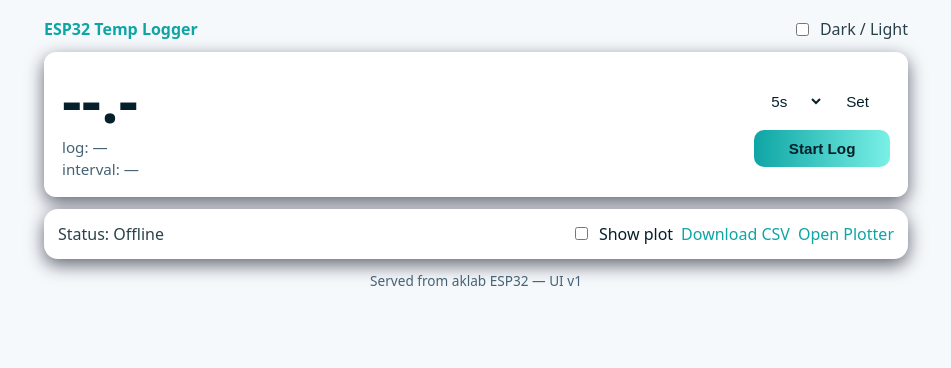
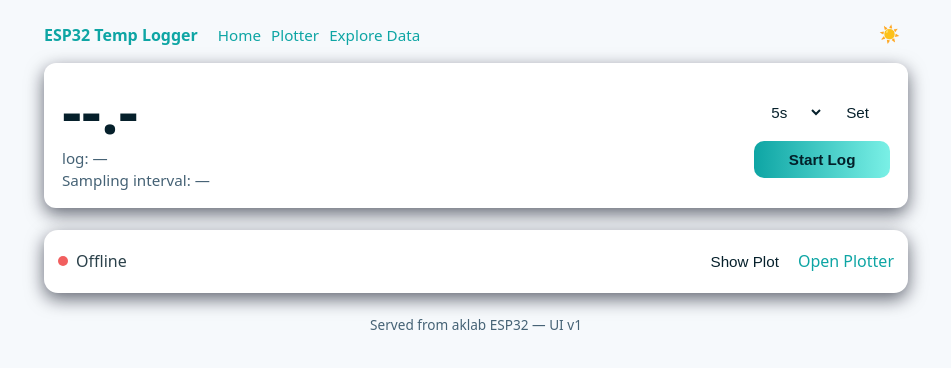
Before and after one commit to queezz/tclogger, a plain HTML site: page data/index.html in a window 1280 px wide. Shown: the whole page, without its empty margins (164-1115 px from the left). Drawn offline with Linux system fonts and the light colour scheme; no server answers.

Commit message:
feat(index): cosmetics and nav

```diff
--- a/data/index.html
+++ b/data/index.html
@@ -16,6 +16,24 @@
       .app{max-width:900px;margin:0 auto;padding:18px;box-sizing:border-box}
       header{display:flex;align-items:center;justify-content:space-between;margin-bottom:12px}
       h1{font-size:1rem;margin:0;color:var(--accent)}
+      /* tiny instrument-style nav */
+      .nav{display:flex;gap:10px;align-items:center;margin-left:8px}
+      .nav a{color:var(--accent);text-decoration:none;font-size:.95rem}
+      .nav a:hover{text-decoration:underline}
+      /* status LED */
+      .status{display:inline-flex;align-items:center;gap:8px}
+      .status-led{width:10px;height:10px;border-radius:50%;flex:0 0 10px}
+      .led-ok{background:#22c55e}
+      .led-connecting{background:#eab308;box-shadow:0 0 0 0 rgba(234,179,8,.7);animation:pulse 1.5s infinite}
+      .led-offline{background:#ef4444}
+      @keyframes pulse{to{box-shadow:0 0 0 10px rgba(234,179,8,0)}}
+      /* theme icon button */
+      .icon-btn{background:transparent;border:0;padding:6px 8px;border-radius:8px;font-size:1.05rem}
+      .icon-btn:focus-visible{outline:none;box-shadow:0 0 0 3px var(--ring)}
+      /* plot toggle secondary */
+      .ghost{background:transparent;border:1px solid rgba(255,255,255,0.08);padding:8px 10px;border-radius:10px}
+      /* card spacing for status row */
+      .status-row{margin:10px 0;padding:10px;border-radius:10px}
       .controls{display:flex;gap:8px;flex-wrap:wrap}
       .card{background:var(--card);border-radius:14px;padding:14px;box-shadow:0 6px 18px rgba(2,6,23,0.6)}
       .main{display:grid;grid-template-columns:1fr;gap:12px}
@@ -77,12 +95,16 @@
   <body>
     <div class="app">
       <header>
+        <div style="display:flex;align-items:center;gap:12px">
           <h1>ESP32 Temp Logger</h1>
+          <nav class="nav">
+            <a href="/index.html">Home</a>
+            <a href="/plotter.html">Plotter</a>
+            <a href="/explore.html">Explore Data</a>
+          </nav>
+        </div>
         <div class="controls">
-          <label class="toggle" title="Toggle dark/light mode">
-            <input id="themeToggle" type="checkbox" aria-label="Toggle theme" />
-            <span class="muted">Dark / Light</span>
-          </label>
+          <button id="themeBtn" class="icon-btn" title="Toggle theme" aria-label="Toggle theme">☀️</button>
         </div>
       </header>
 
@@ -92,7 +114,7 @@
             <div class="temp-value" id="tempValue">--.-</div>
             <div class="temp-meta">
               <div id="logLine" class="log-line">log: —</div>
-              <div id="intervalLine" class="interval-line">interval: —</div>
+              <div id="intervalLine" class="interval-line">Sampling interval: —</div>
             </div>
           </div>
           <div class="actions">
@@ -111,12 +133,11 @@
           </div>
         </section>
 
-        <section class="card" id="controlsCard">
+        <section class="card status-row" id="controlsCard">
           <div style="display:flex;align-items:center;justify-content:space-between;gap:12px;flex-wrap:wrap">
-            <div class="muted">Status: <span id="statusText">Connecting…</span></div>
+            <div class="muted status"><span id="statusLed" class="status-led led-connecting" aria-hidden="true"></span><span id="statusText">Connecting…</span></div>
             <div style="display:flex;gap:8px;align-items:center">
-              <label class="toggle"><input id="plotToggle" type="checkbox" /> <span>Show plot</span></label>
-              <a id="previewLink" class="link" href="#" target="_blank">Download CSV</a>
+              <button id="plotToggleBtn" class="ghost">Show Plot</button>
               <a id="plotterLink" class="link" href="/plotter.html" target="_blank">Open Plotter</a>
             </div>
           </div>
@@ -153,10 +174,12 @@
         setIntervalBtn: document.getElementById('setIntervalBtn'),
         startLogBtn: document.getElementById('startLogBtn'),
         previewLink: document.getElementById('previewLink'),
-        plotToggle: document.getElementById('plotToggle'),
+        plotToggleBtn: document.getElementById('plotToggleBtn'),
         chartCard: document.getElementById('chartCard'),
         chartCanvas: document.getElementById('chart'),
-        themeToggle: document.getElementById('themeToggle')
+        themeToggle: document.getElementById('themeToggle'),
+        themeBtn: document.getElementById('themeBtn'),
+        statusLed: document.getElementById('statusLed')
       };
 
       // Lightweight state
@@ -166,12 +189,28 @@
       let samples = []; const maxSamples = 240;
       let plotOn = false; let visible = !document.hidden;
 
-      // Theme handling
-      function applyTheme(isLight){
-        if(isLight) document.documentElement.style.colorScheme = 'light';
+      // Theme handling with localStorage + icon button
+      const THEME_KEY = 'ui.theme';
+      function applyTheme(mode){
+        if(mode === 'light') document.documentElement.style.colorScheme = 'light';
         else document.documentElement.style.colorScheme = 'dark';
+        // update icon
+        if(el.themeBtn) el.themeBtn.textContent = (mode === 'light') ? '☀️' : '🌙';
       }
-      el.themeToggle.addEventListener('change', e=> applyTheme(e.target.checked));
+      function initTheme(){
+        const saved = localStorage.getItem(THEME_KEY);
+        const prefersLight = window.matchMedia && window.matchMedia('(prefers-color-scheme: light)').matches;
+        const mode = saved || (prefersLight ? 'light' : 'dark');
+        applyTheme(mode);
+        if(el.themeBtn){
+          el.themeBtn.addEventListener('click', ()=>{
+            const next = (document.documentElement.style.colorScheme === 'light') ? 'dark' : 'light';
+            applyTheme(next);
+            localStorage.setItem(THEME_KEY, next);
+          });
+        }
+      }
+      initTheme();
 
       async function fetchJson(path, opts){
         try{ const r = await fetch(path, opts); if(!r.ok) throw new Error('http '+r.status); const t = await r.json(); return t }catch(e){ console.warn('fetch error',path,e); return null }
@@ -191,15 +230,20 @@
       async function pollStatus(){
         if(document.hidden) return;
         const data = await fetchJson(API.status);
-        if(!data){ el.statusText.textContent = 'Offline'; return }
+        if(!data){
+          el.statusText.textContent = 'Offline';
+          if(el.statusLed) el.statusLed.className = 'status-led led-offline';
+          return
+        }
         el.statusText.textContent = 'OK';
+        if(el.statusLed) el.statusLed.className = 'status-led led-ok';
         if(typeof data.temp !== 'undefined'){
           el.tempValue.textContent = Number(data.temp).toFixed(1);
         }
         const intervalSec = (data.interval_ms ? data.interval_ms/1000 : statusPollMs/1000);
         const logName = data.log || '-';
         el.logLine.textContent = 'log: ' + logName;
-        el.intervalLine.textContent = 'interval: ' + Number(intervalSec).toFixed(3) + 's';
+        el.intervalLine.textContent = 'Sampling interval: ' + Number(intervalSec).toFixed(3) + 's';
 
         // Keep UI polling independent of sampling interval; do not auto-adjust statusPollMs
         if(plotOn && visible) drawPlot();
@@ -283,11 +327,15 @@
         else { stopStatusPoll(); stopTempPoll(); }
       });
 
-      el.plotToggle.addEventListener('change', e=>{
-        plotOn = e.target.checked;
+      // plot toggle button (replaces checkbox)
+      if(el.plotToggleBtn){
+        el.plotToggleBtn.addEventListener('click', ()=>{
+          plotOn = !plotOn;
+          el.plotToggleBtn.textContent = plotOn ? 'Hide Plot' : 'Show Plot';
           el.chartCard.classList.toggle('hidden', !plotOn);
           if(plotOn && visible){ samples = []; startTempPoll(); drawPlot(); } else { stopTempPoll(); }
         });
+      }
 
       el.setIntervalBtn.addEventListener('click', async ()=>{
         const v = Number(el.intervalSelect.value);
@@ -314,9 +362,11 @@
         setTimeout(()=>el.statusText.textContent = '',1600);
       });
 
+      if(el.previewLink){
         el.previewLink.addEventListener('click', (ev)=>{
           ev.preventDefault(); window.open(API.preview, '_blank');
         });
+      }
 
       function init(){
         el.intervalSelect.value = '5';
```
Also changed, not shown: 1 other file. Lines whose indentation alone changed are shown as unchanged.
